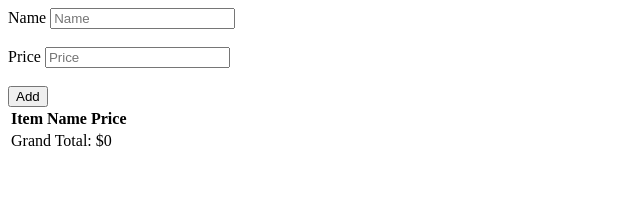
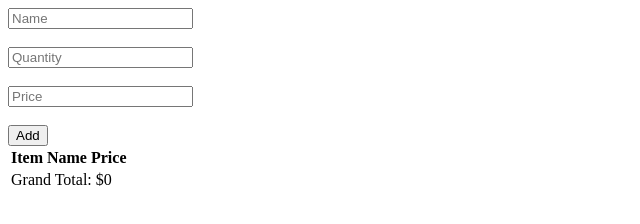
Before and after one commit to acciojob/shopping-cart-M74-dot, a website: page main.html in a window 1280 px wide. Shown: the whole page, without its empty margins (0-640 px from the left). Drawn offline with Linux system fonts and the light colour scheme.

Commit message:
created a submission

```diff
--- a/main.html
+++ b/main.html
@@ -9,9 +9,8 @@
 <body>
 	<!-- the entire body must be written by student -->
 	<form>
-		<label for="name">Name</label>
 		<input type="text" id="item-name-input" placeholder="Name" required><br><br>
-		<label for="price">Price</label>
+		<input type="number" id="item-qty-input" placeholder="Quantity" required><br><br>
 		<input type="number" id="item-price-input" placeholder="Price" required><br><br>
 		<button id="add"></button>
 	</form>
--- a/script.js
+++ b/script.js
@@ -5,7 +5,7 @@
 const cartItems = document.querySelector('#cart_items');
 const total = document.querySelector('#total');
 let gransTotal =0;
-addButton.innerHTML = "Add";
+addButton.innerText = "Add";
 addButton.addEventListener('click',function(){
 	const itemName = nameInput.value.trim();
 	const itemPrice = parseFloat(priceInput.value.trim());
```
